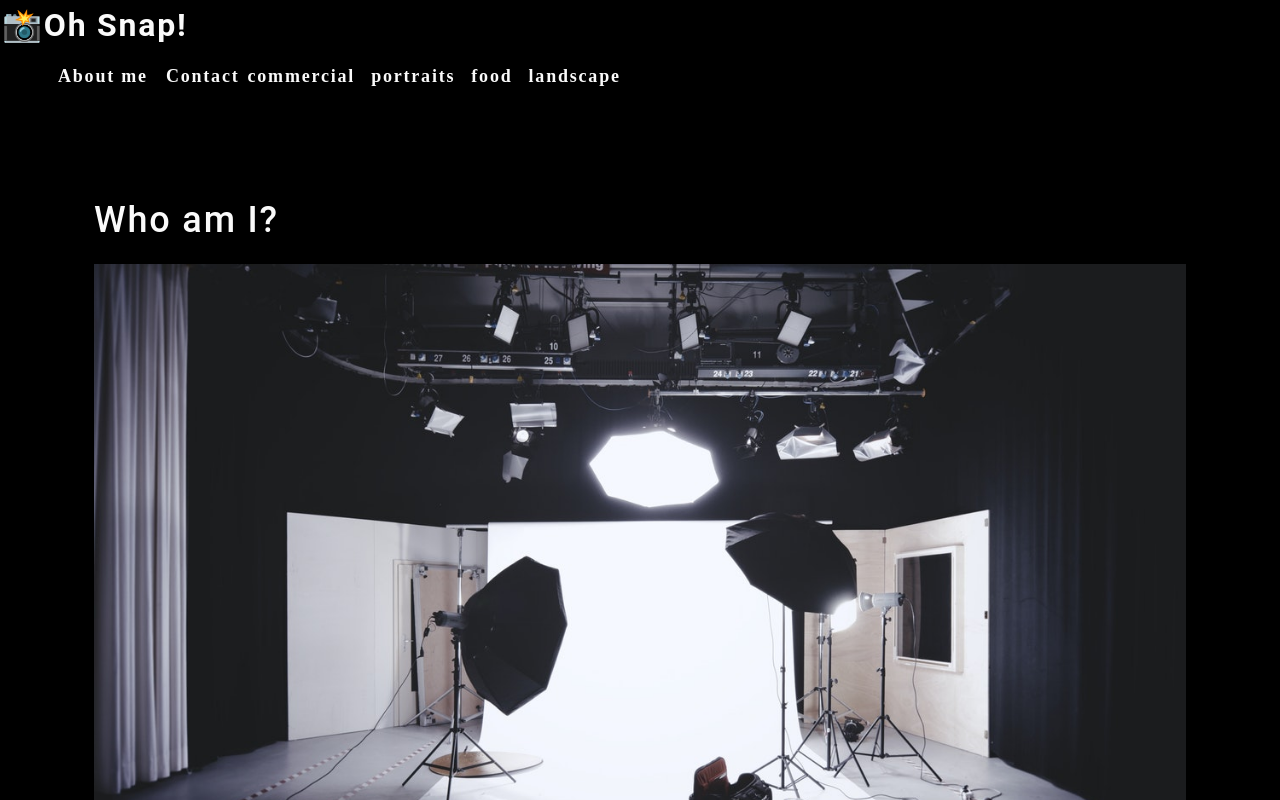
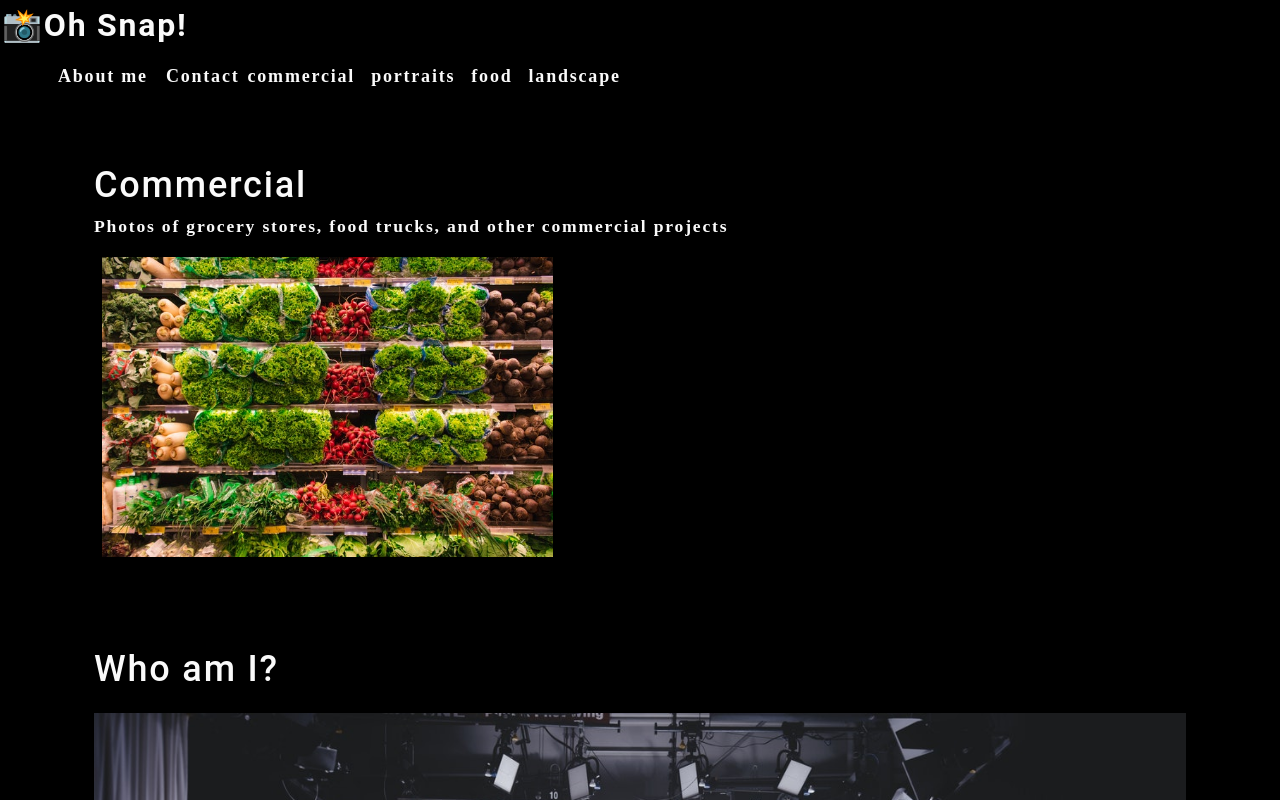
Before and after one commit to mjgiannelli/photo-port, a React (Create React App) app: page / in a window 1280 px wide. Shown: the top 800 px of the page. Built offline with nearby package versions, Linux system fonts and the light colour scheme.

Commit message:
add gallery component

```diff
--- a/src/App.js
+++ b/src/App.js
@@ -1,12 +1,14 @@
 import './App.css';
 import About from './components/About';
 import Nav from './components/Nav';
+import Gallery from './components/Gallery';
 
 function App() {
   return (
     <div>
       <Nav />
       <main>
+        <Gallery />
         <About />
       </main>
     </div>
--- /dev/null
+++ b/src/components/Gallery/index.js
@@ -0,0 +1,25 @@
+import { capitalizeFirstLetter } from '../../utils/helpers';
+import photo from "../../assets/small/commercial/0.jpg";
+
+const Gallery = (props) => {
+    const currentCategory = {
+        name: "commercial",
+        description:
+            "Photos of grocery stores, food trucks, and other commercial projects",
+    }
+    return (
+        <section>
+            <h1>{capitalizeFirstLetter(currentCategory.name)}</h1>
+            <p>{currentCategory.description}</p>
+            <div className="flex-row">
+                <img
+                    src={photo}
+                    alt="Commercial Example"
+                    className="img-thumbnail mx-1"
+                />
+            </div>
+        </section>
+    );
+}
+
+export default Gallery;
```
